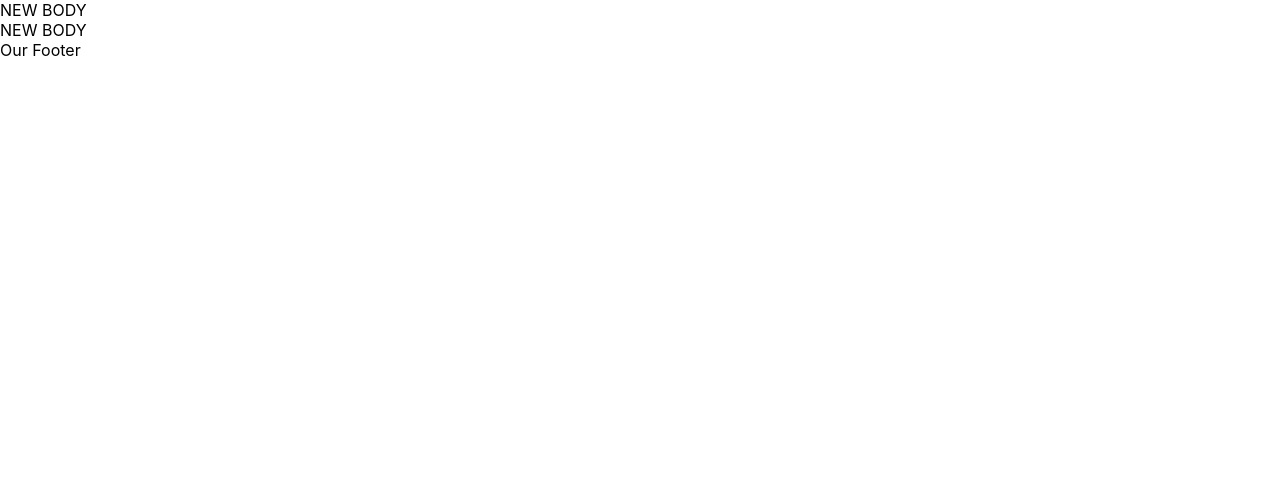
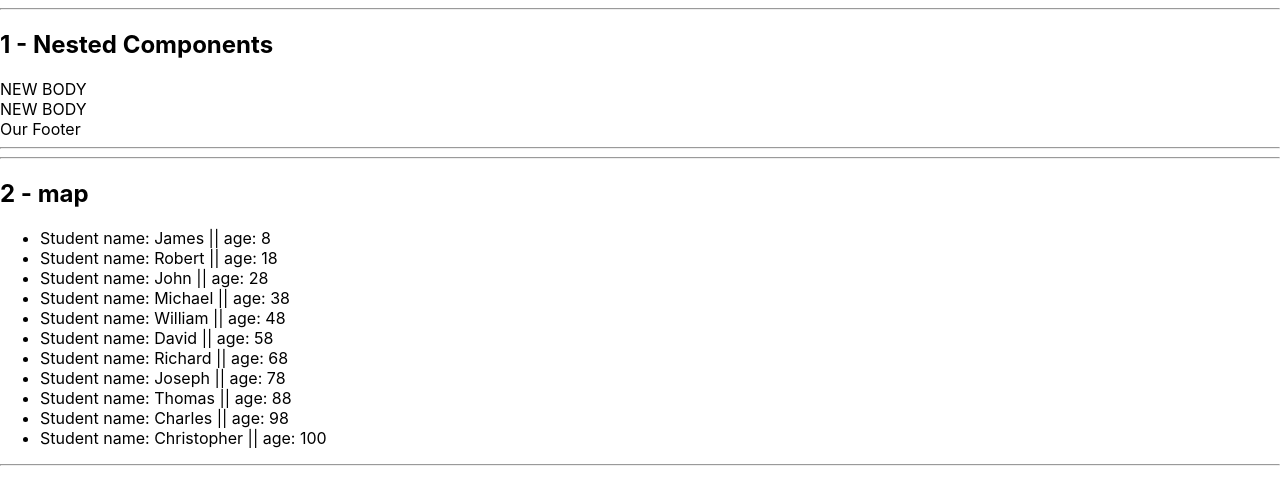
Before and after one commit to AV-html/microtasks, a React (Create React App) app: page / in a window 1280 px wide. Shown: the top 504 px of the page. Built offline with nearby package versions, Linux system fonts and the light colour scheme.

Commit message:
add 2-map microtask

```diff
--- /dev/null
+++ b/src/1-nested-components/App1.tsx
@@ -0,0 +1,17 @@
+import {Header} from "./site/Header";
+import {Footer} from "./site/Footer";
+import {Body} from "./site/Body";
+
+
+export const App1 = () => {
+    return (
+        <>
+            <hr/>
+            <h2>1 - Nested Components</h2>
+            <Header title={'NEW BODY'}/>
+            <Body titleForBody={'NEW BODY'}/>
+            <Footer titleForFooter={'Our Footer'}/>
+            <hr/>
+        </>
+    );
+}
--- /dev/null
+++ b/src/2-map/App2.tsx
@@ -0,0 +1,28 @@
+import React from 'react';
+import {NewComponent} from "./NewComponent";
+
+
+const students = [
+    {id: 1, name: "James", age: 8},
+    {id: 2, name: "Robert", age: 18},
+    {id: 3, name: "John", age: 28},
+    {id: 4, name: "Michael", age: 38},
+    {id: 5, name: "William", age: 48},
+    {id: 6, name: "David", age: 58},
+    {id: 7, name: "Richard", age: 68},
+    {id: 8, name: "Joseph", age: 78},
+    {id: 9, name: "Thomas", age: 88},
+    {id: 10, name: "Charles", age: 98},
+    {id: 11, name: "Christopher", age: 100},
+]
+
+export const App2 = () => {
+    return (
+        <>
+            <hr/>
+            <h2>2 - map</h2>
+            <NewComponent students={students}/>
+            <hr/>
+        </>
+    );
+}
--- /dev/null
+++ b/src/2-map/NewComponent.tsx
@@ -0,0 +1,27 @@
+import React from "react";
+
+type NewComponentPropsType = {
+    students: Array<StudentType>
+    // students: StudentType[]
+}
+
+type StudentType = {
+    id: number
+    name: string
+    age: number
+}
+
+export const NewComponent = (props: NewComponentPropsType) => {
+    // debugger
+
+    const listElement = props.students.map((student) => {
+        // debugger
+        return <li key={student.id}>{`Student name: ${student.name} || age: ${student.age}`}</li>
+    });
+
+    return (
+        <ul>
+            {listElement}
+        </ul>
+    );
+}
--- a/src/App.tsx
+++ b/src/App.tsx
@@ -1,15 +1,14 @@
 import React from 'react';
 import './App.css';
-import {Header} from "./site/Header";
-import {Body} from "./site/Body";
-import {Footer} from "./site/Footer";
+import {App1} from "./1-nested-components/App1";
+import {App2} from "./2-map/App2";
+
 
 function App() {
     return (
         <>
-            <Header title={'NEW BODY'}/>
-            <Body titleForBody={'NEW BODY'}/>
-            <Footer titleForFooter={'Our Footer'}/>
+            <App1/>
+            <App2/>
         </>
     );
 }
```
Also changed, not shown: src/1-nested-components/site/Body.tsx (renamed from src/site/Body.tsx), src/1-nested-components/site/Footer.tsx (renamed from src/site/Footer.tsx), src/1-nested-components/site/Header.tsx (line endings or trailing spaces).
